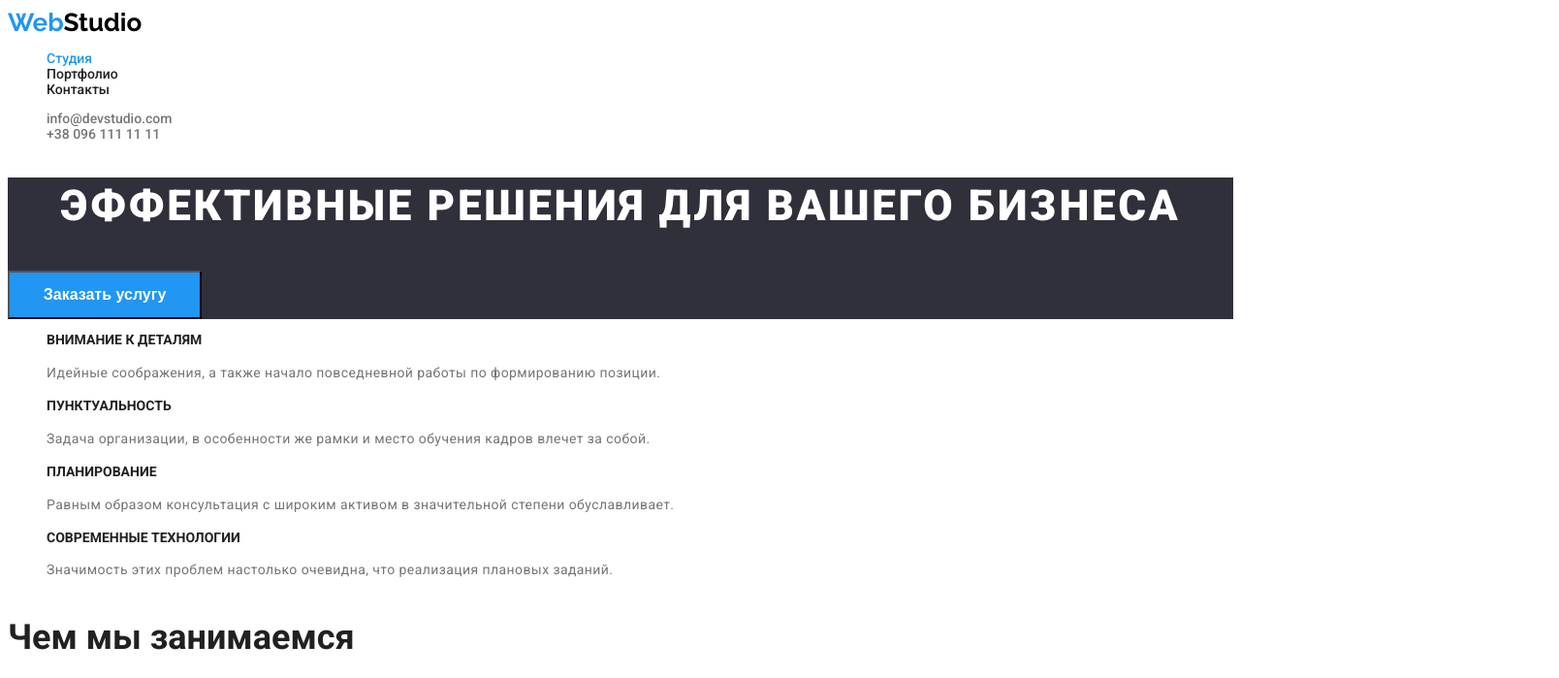
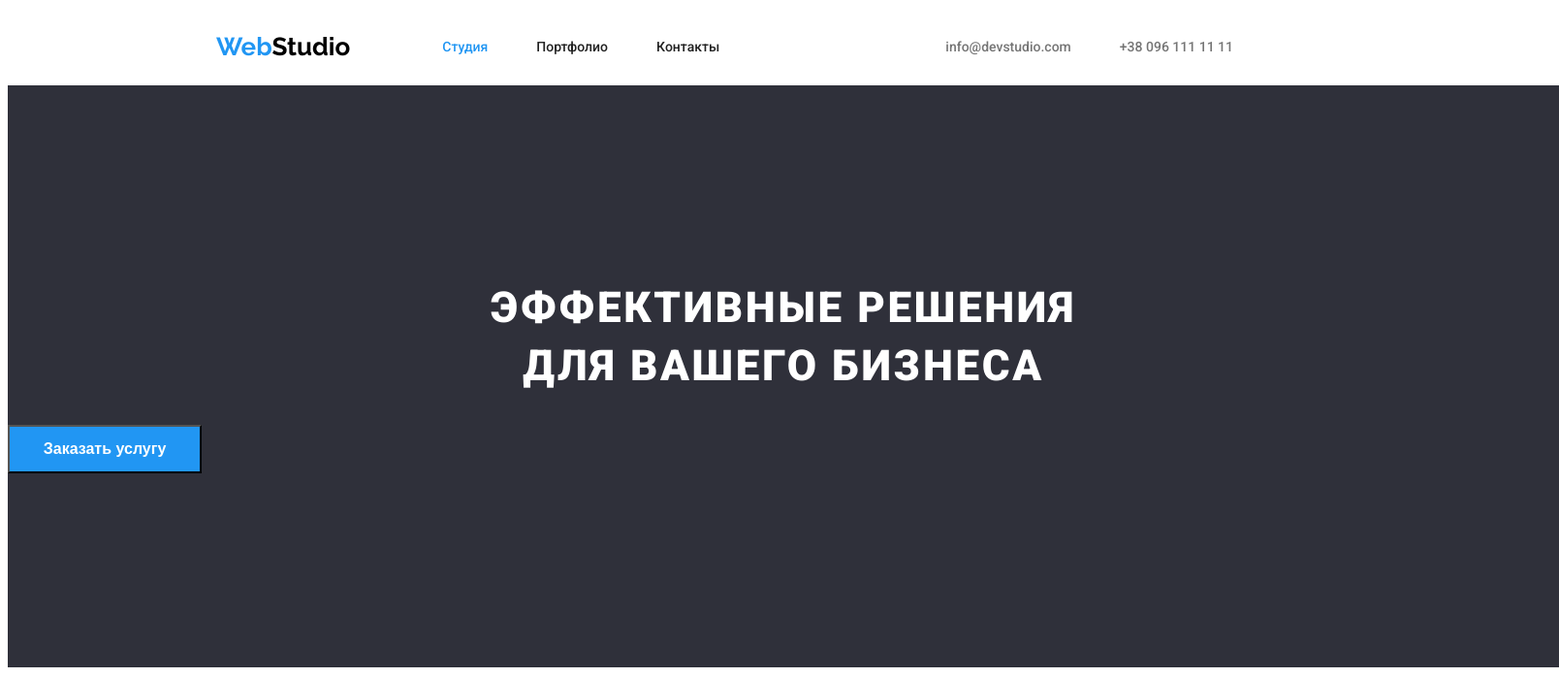
Before and after one commit to Shapik07/goit-markup-hw-02, a plain HTML site: page index.html in a window 1280 px wide. Shown: the top 699 px of the page at 97% size, 1608 px wide, since content can reach past the window. Drawn offline with Linux system fonts and the light colour scheme.

Commit message:
Стилизует шапку профиля

```diff
--- a/css/styles.css
+++ b/css/styles.css
@@ -6,7 +6,7 @@
   --logo-color: #000000;
   --white-color-text: #ffffff;
   --button-color: #f5f4fa;
-  --footer-bg-color: #2F303A;
+  --footer-bg-color: #2f303a;
   --accent-hero-button: #188ce8;
 }
 
@@ -41,6 +41,10 @@ ul {
   color: var(--logo-color);
   font-family: "Raleway", sans-serif;
   font-size: 26px;
+  margin-right: 95px;
+  margin-top: 25px;
+  margin-left: 215px;
+  margin-bottom: 25px;
 }
 
 .logo-color {
@@ -53,6 +57,12 @@ ul {
 
 .site-nav {
   text-decoration: none;
+  padding-left: 0px;
+}
+
+.main-nav {
+  display: flex;
+  align-items: center;
 }
 
 .studio-btn:hover,
@@ -101,6 +111,8 @@ ul {
 /* Секция-Герой */
 
 .hero {
+  width: 1600px;
+  height: 600px;
   background-color: var(--footer-bg-color);
 }
 
@@ -113,6 +125,12 @@ ul {
   letter-spacing: 0.06em;
   text-transform: uppercase;
   color: var(--white-color-text);
+  margin-top: 0px;
+  margin-bottom: 0px;
+  padding-top: 200px;
+  padding-right: 450px;
+  padding-bottom: 30px;
+  padding-left: 450px;
 }
 
 .hero-btn {
@@ -195,6 +213,29 @@ ul {
   text-decoration: none;
 }
 
+.contacts-nav-header {
+  padding-left: 0px;
+  margin-left: auto;
+}
+
+.site-nav,
+.contacts-nav-header {
+  display: flex;
+}
+
+.site-nav .item {
+  margin-right: 50px;
+}
+
+.contacts-nav-header .item + .item {
+  margin-left: 50px;
+}
+
+.site-nav .item:last-child,
+.contacts-nav-header .item:last-child {
+  margin-right: 0;
+}
+
 footer {
   background-color: var(--footer-bg-color);
 }
--- a/index.html
+++ b/index.html
@@ -14,32 +14,34 @@
   <body>
     <!-- Шапка сайта -->
     <header class="page-header">
+      <div class="main-nav">
         <a href="./index.html" class="logo"
           ><span class="logo-color">Web</span>Studio</a
         >
-      <nav>
+        <nav class="container">
           <ul class="site-nav">
-          <li>
+            <li class="item">
               <a href="./index.html" class="studio-btn current">Студия</a>
             </li>
-          <li>
+            <li class="item">
               <a href="./portfolio.html" class="portfolio-btn">Портфолио</a>
             </li>
-          <li>
+            <li class="item">
               <a href="" class="contacts-btn">Контакты</a>
             </li>
           </ul>
         </nav>
-      <ul class="contacts-nav">
-        <li>
+        <ul class="contacts-nav-header">
+          <li class="item">
             <a href="mailto:info@devstudio.com" class="mail-btn"
               >info@devstudio.com</a
             >
           </li>
-        <li>
+          <li class="item">
             <a href="tel:+380961111111" class="tel-btn">+38 096 111 11 11</a>
           </li>
         </ul>
+      </div>
     </header>
     <!-- Уникальный контент -->
     <main>
@@ -167,10 +169,11 @@
     <!-- Подвал -->
     <footer>
       <a href="./index.html" class="logo footer-logo"
-        ><span class="logo-color">Web</span><span class="footer-logo-color">Studio</span></a
+        ><span class="logo-color">Web</span
+        ><span class="footer-logo-color">Studio</span></a
       >
       <address>
-        <ul class="contacts-nav">
+        <ul class="contacts-nav-footer">
           <li class="navigation">г. Киев, пр-т Леси Украинки, 26</li>
           <li>
             <a href="mailto:info@devstudio.com" class="mail-btn-footer"
@@ -178,7 +181,9 @@
             >
           </li>
           <li>
-            <a href="tel:+380961111111" class="tel-btn-footer">+38 096 111 11 11</a>
+            <a href="tel:+380961111111" class="tel-btn-footer"
+              >+38 096 111 11 11</a
+            >
           </li>
         </ul>
       </address>
```
Lines whose indentation alone changed are shown as unchanged.
